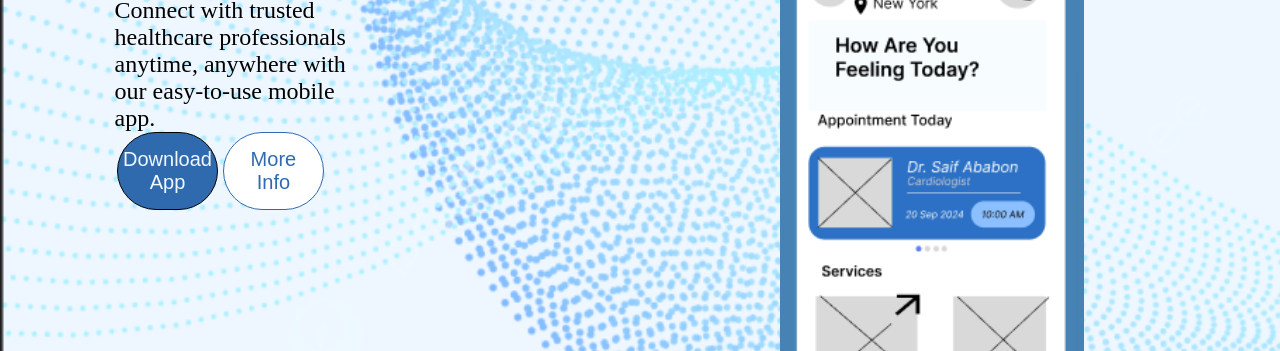
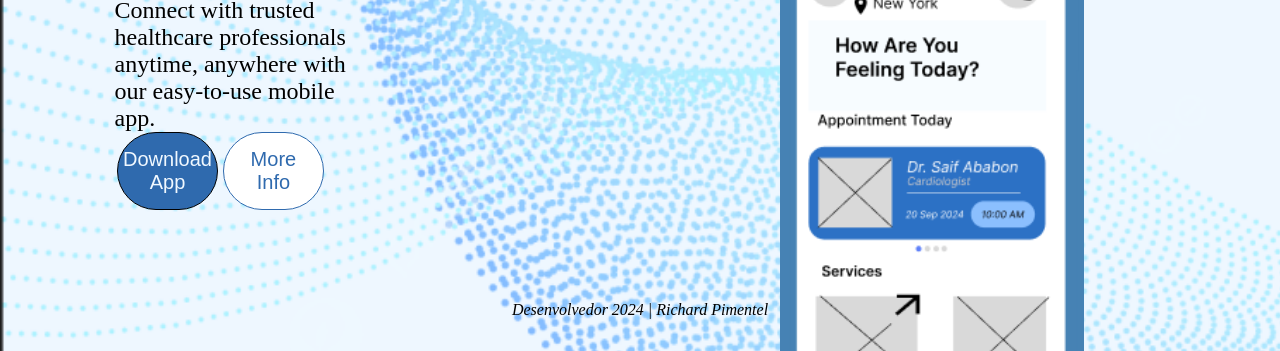
Before and after one commit to richard-pimetel/novo-layout-do-figma-, a plain HTML site: page index.html in a window 1280 px wide. Shown: the part 449-800 px from the top of the page. Drawn offline with Linux system fonts and the light colour scheme.

Commit message:
footer concluido e codigo completo

```diff
--- a/index.html
+++ b/index.html
@@ -45,6 +45,8 @@
             </div>
         </div>
     </main>
-    <footer></footer>
+    <footer>
+        Desenvolvedor 2024 | Richard Pimentel
+    </footer>
 </body>
 </html>
--- a/style.css
+++ b/style.css
@@ -157,3 +157,14 @@ main{
     width: auto;
     height: 100%; /* ou um valor maior, como 150% para aumentar ainda mais */
 }
+
+footer {
+    height: 50px;
+    color: black;
+    text-align: center;
+    font-style: italic;
+    position: fixed;
+    bottom: 0;
+    left: 0;
+    width: 100%;
+}
```
